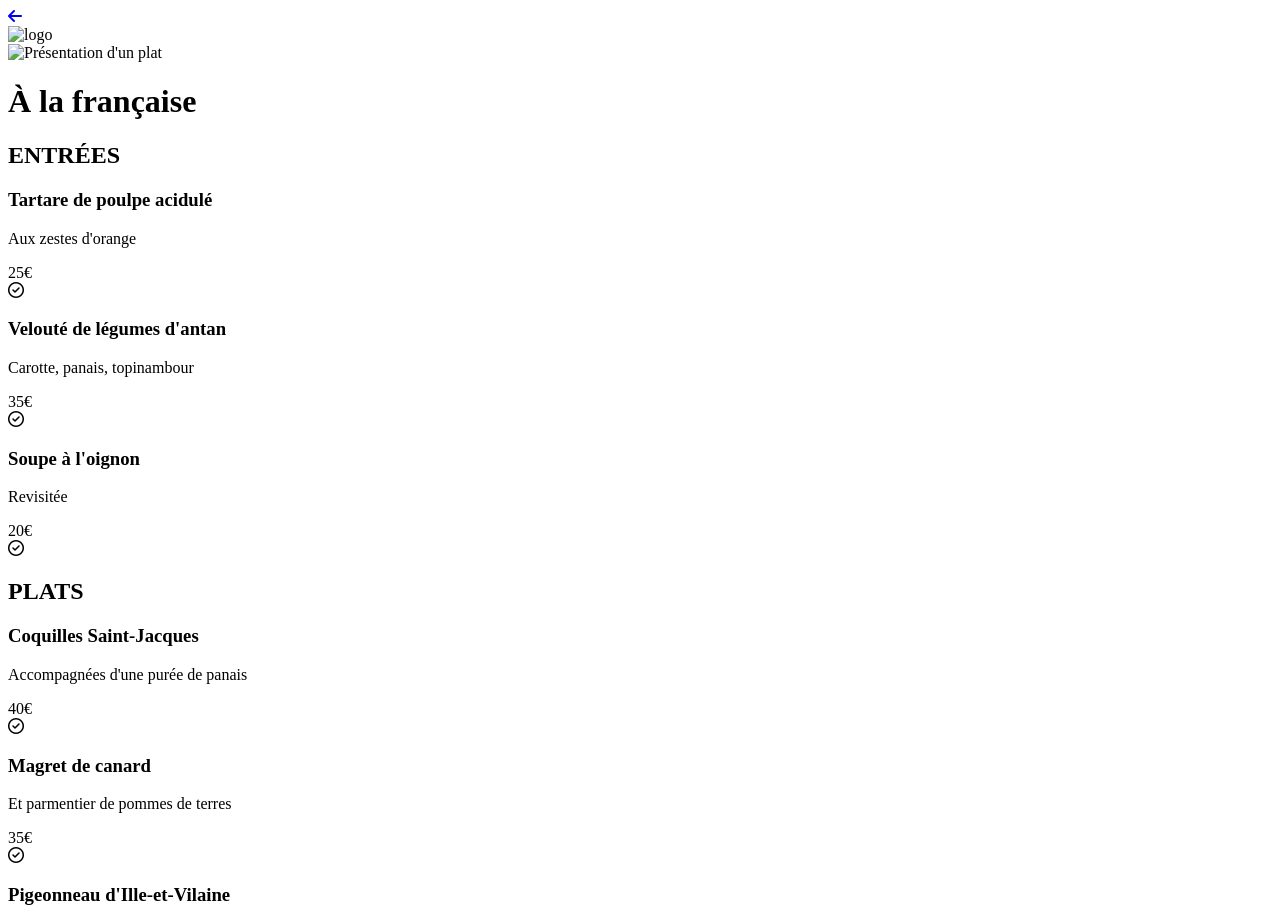
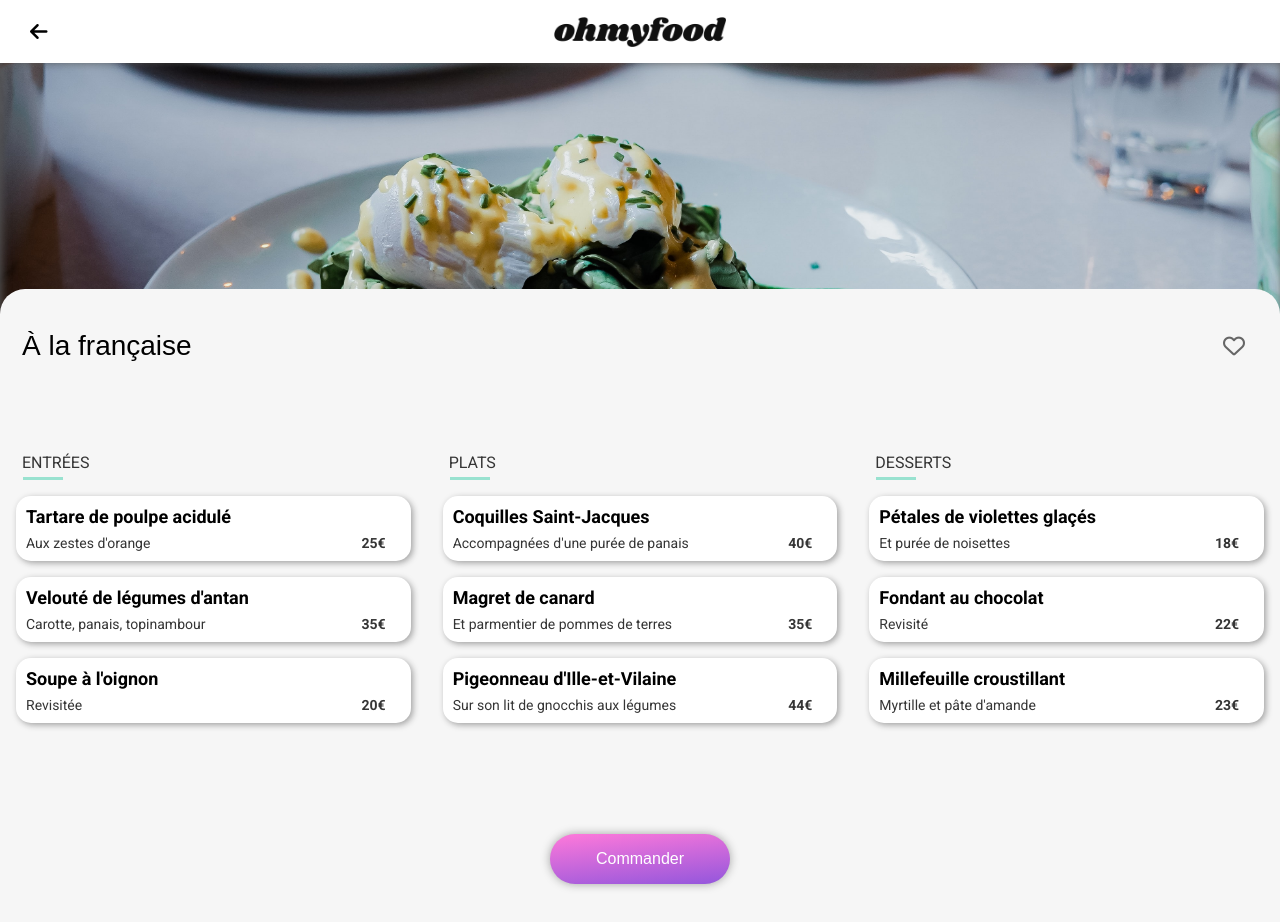
Before and after one commit to Galsendu92/Project3-OhMyFood, a website: page views/a-la-francaise.html in a window 1280 px wide. Shown: the top 922 px of the page. Drawn offline with nearby package versions, Linux system fonts and the light colour scheme; files that its build step writes are made by us from their sources; the site is published under a folder, as on GitHub Pages, so addresses that start at the root find nothing; files whose address does not match are found by name; a web font is replaced by a local one.

Commit message:
ensemble de correction

```diff
--- a/views/a-la-francaise.html
+++ b/views/a-la-francaise.html
@@ -9,7 +9,7 @@
     <script src="https://kit.fontawesome.com/3689467a52.js" crossorigin="anonymous"></script>
     <link rel="preconnect" href="https://fonts.gstatic.com">
     <link href="https://fonts.googleapis.com/css2?family=Roboto:wght@300;400;500;700&family=Shrikhand&display=swap" rel="stylesheet">
-    <link rel="stylesheet" href="/css/main.css">
+    <link rel="stylesheet" href="css/main.css">
     <title>&Agrave; la française</title>
 </head>
 
@@ -21,14 +21,14 @@
                 <i class="fas fa-arrow-left"></i>
             </a>
             <div class="header__logo">
-                <img src="/images/logo/ohmyfood.png" alt="logo">
+                <img src="images/logo/ohmyfood.png" alt="logo">
             </div>
         </header>
 
         <main class="main-container">
 
             <div class="main__header">
-                <img src="/images/restaurants/toa-heftiba-DQKerTsQwi0-unsplash.jpg" alt="Présentation d'un plat">
+                <img src="images/restaurants/toa-heftiba-DQKerTsQwi0-unsplash.jpg" alt="Présentation d'un plat">
                 <div class="shadow"></div>
                 <div class="main__title">
                     <h1>&Agrave; la française</h1>
--- a/views/la-note-enchantee.html
+++ b/views/la-note-enchantee.html
@@ -9,7 +9,7 @@
     <script src="https://kit.fontawesome.com/3689467a52.js" crossorigin="anonymous"></script>
     <link rel="preconnect" href="https://fonts.gstatic.com">
     <link href="https://fonts.googleapis.com/css2?family=Roboto:wght@300;400;500;700&family=Shrikhand&display=swap" rel="stylesheet">
-    <link rel="stylesheet" href="/css/main.css">
+    <link rel="stylesheet" href="css/main.css">
     <title>La note enchantée</title>
 </head>
 
@@ -21,14 +21,14 @@
                 <i class="fas fa-arrow-left"></i>
             </a>
             <div class="header__logo">
-                <img src="/images/logo/ohmyfood.png" alt="logo">
+                <img src="images/logo/ohmyfood.png" alt="logo">
             </div>
         </header>
 
         <main class="main-container">
 
             <div class="main__header">
-                <p><img src="/images/restaurants/stil-u2Lp8tXIcjw-unsplash.jpg" alt="Présentation d'un plat"></p>
+                <p><img src="images/restaurants/stil-u2Lp8tXIcjw-unsplash.jpg" alt="Présentation d'un plat"></p>
                 <div class="shadow"></div>
                 <div class="main__title">
                     <h1>La note enchantée</h1>
```
Also changed, not shown: views/la-palette-du-gout.html (+3 -3 lines), views/le-delice-des-sens.html (+3 -3 lines).
